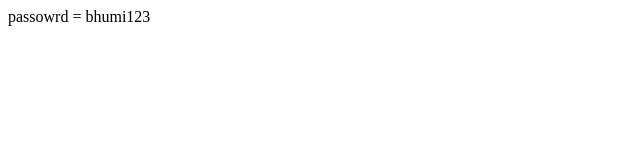
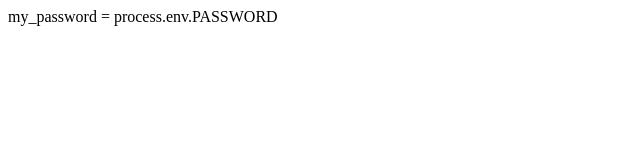
Before and after one commit to Vinayaka-Voleti/zinko, a plain HTML site: page index.html in a window 1280 px wide. Shown: the whole page, without its empty margins (0-640 px from the left). Drawn offline with Linux system fonts and the light colour scheme.

Commit message:
password set

```diff
--- a/index.html
+++ b/index.html
@@ -6,8 +6,7 @@
   <title></title>
 </head>
 <body>
-  passowrd = bhumi123
-
+  my_password = process.env.PASSWORD
 
 </body>
 </html>
```
Also changed, not shown: 1 other file.
